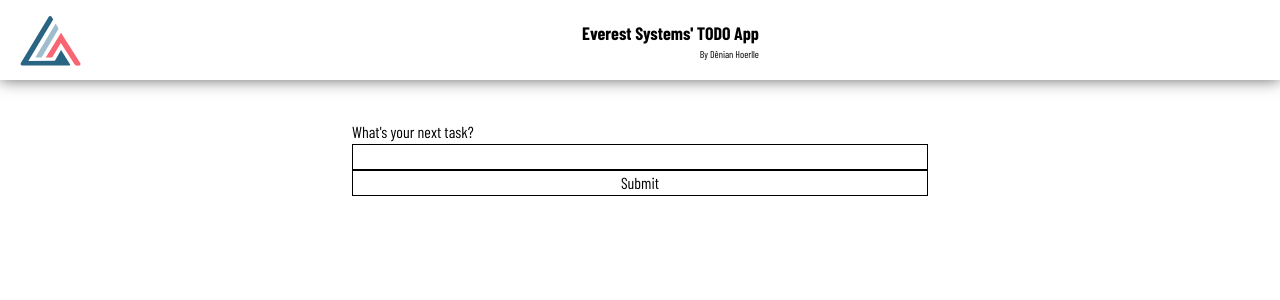
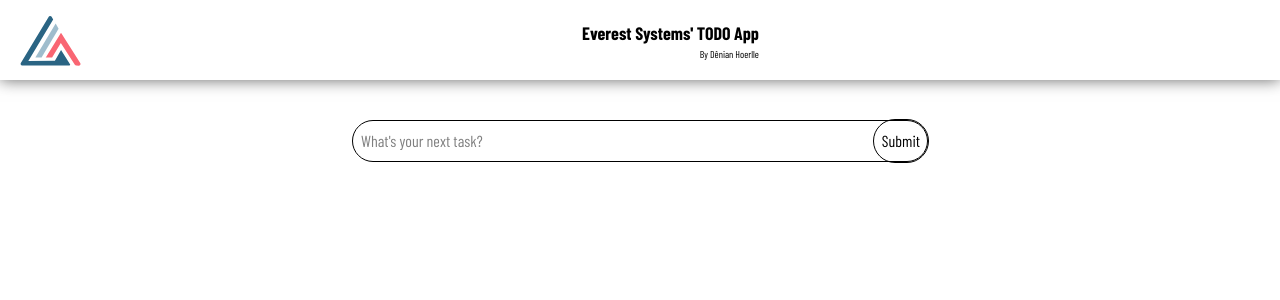
Before and after one commit to DenianHoerlle/everest-todo-app, a React (Vite) app: page / in a window 1280 px wide. Shown: the top 300 px of the page. Built offline with nearby package versions, Linux system fonts and the light colour scheme; no server answers; the HTML template or start-up script is replaced by a standard one; a web font is replaced by a local one.

Commit message:
feat(core): :sparkles: improved form error validation

```diff
--- a/src/components/form.tsx
+++ b/src/components/form.tsx
@@ -1,3 +1,69 @@
+// import { TodoEntry } from "types";
+
+// // TODO move type?
+// type TodoContent = Omit<TodoEntry, "id" | "checked">;
+
+// import { SubmitHandler, useForm } from "react-hook-form";
+// import useTodoStore from "store";
+
+// const Form = () => {
+//   const addTodo = useTodoStore(state => state.addTodo);
+
+//   const {
+//     register,
+//     handleSubmit,
+//     formState: { errors },
+//     reset,
+//   } = useForm<TodoContent>();
+
+//   const onSubmit: SubmitHandler<TodoContent> = data => {
+//     addTodo(data.content);
+
+//     reset();
+//   };
+
+//   const renderInput = () => {
+//     const placeholderText = errors.content
+//       ? "This field can't be empty!"
+//       : "What's your next task?";
+
+//     const placeholderClassNames = errors.content
+//       ? "placeholder:text-ever-red placeholder:opacity-100"
+//       : "";
+
+//     const wrapperClassNames = errors.content
+//       ? "border-ever-red outline-ever-red"
+//       : "";
+
+//     return (
+//       <div
+//         className={`flex w-full justify-end rounded-4xl border ${wrapperClassNames}`}>
+//         <input
+//           className={`flex w-full p-2 outline-0 ${placeholderClassNames}`}
+//           placeholder={placeholderText}
+//           {...register("content", { required: true })}
+//         />
+
+//         <input
+//           className="z-10 -my-0.5 -mr-0.5 cursor-pointer rounded-4xl border p-2"
+//           type="submit"
+//           value="Submit"
+//         />
+//       </div>
+//     );
+//   };
+
+//   return (
+//     <form
+//       className="mx-auto flex max-w-xl flex-col py-10"
+//       onSubmit={handleSubmit(onSubmit)}>
+//       {renderInput()}
+//     </form>
+//   );
+// };
+
+// export default Form;
+
 import { TodoEntry } from "types";
 
 // TODO move type?
@@ -14,6 +80,7 @@ const Form = () => {
     handleSubmit,
     formState: { errors },
     reset,
+    clearErrors,
   } = useForm<TodoContent>();
 
   const onSubmit: SubmitHandler<TodoContent> = data => {
@@ -22,16 +89,45 @@ const Form = () => {
     reset();
   };
 
+  const renderInput = () => {
+    const placeholderText = errors.content
+      ? "This field can't be empty!"
+      : "What's your next task?";
+
+    const placeholderClassNames = errors.content
+      ? "placeholder:text-ever-red placeholder:opacity-100"
+      : "";
+
+    const wrapperClassNames = errors.content
+      ? "border-ever-red outline-ever-red"
+      : "";
+
+    return (
+      <div
+        className={`flex w-full justify-end rounded-4xl border ${wrapperClassNames}`}>
+        <input
+          className={`flex w-full p-2 outline-0 ${placeholderClassNames}`}
+          placeholder={placeholderText}
+          {...register("content", {
+            required: true,
+            onBlur: () => clearErrors(),
+          })}
+        />
+
+        <input
+          className="z-10 -my-0.5 -mr-0.5 cursor-pointer rounded-4xl border p-2"
+          type="submit"
+          value="Submit"
+        />
+      </div>
+    );
+  };
+
   return (
     <form
-      className="mx-auto py-10 max-w-xl flex flex-col"
+      className="mx-auto flex max-w-xl flex-col py-10"
       onSubmit={handleSubmit(onSubmit)}>
-      <span>What's your next task?</span>
-      <input className="border" {...register("content", { required: true })} />
-
-      {errors.content && <span>This field can't be empty</span>}
-
-      <input className="border" type="submit" value="Submit" />
+      {renderInput()}
     </form>
   );
 };
```
